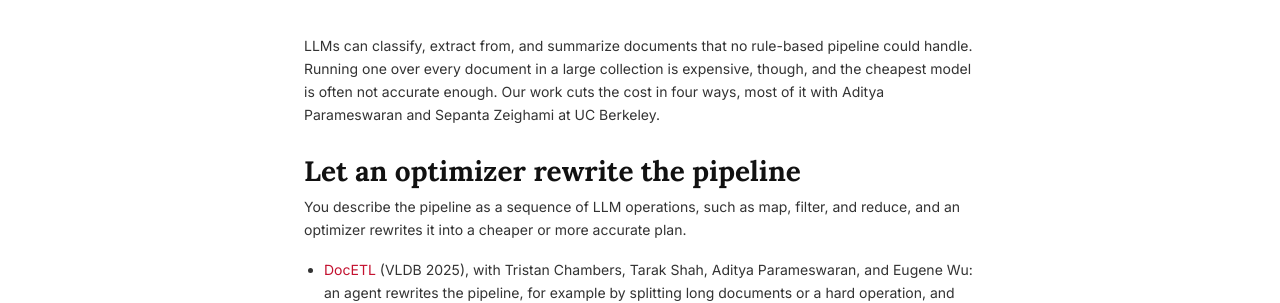
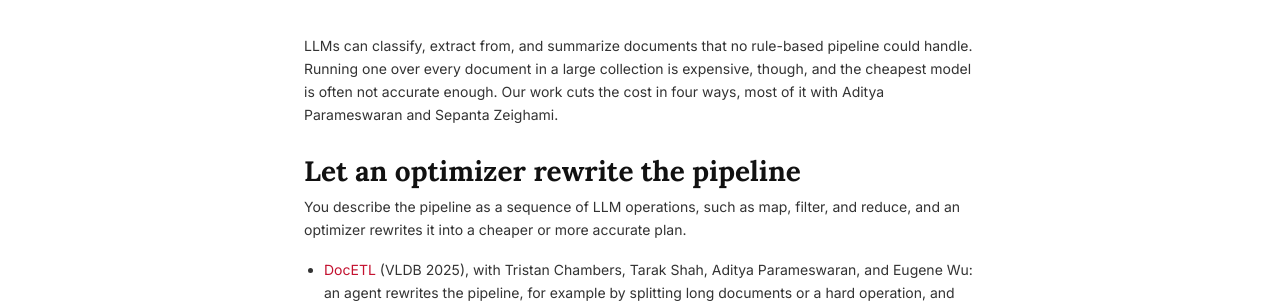
Before and after one commit to fsdatalab/fsdatalab.github.io, a Jekyll site: the page built from document-processing/index.md, in a window 1280 px wide and 900 px high. Shown: the part 219-522 px from the top of the window. Built offline with Jekyll 4.4.1, drawn with Linux system fonts in a browser that asks for light colours.

Commit message:
Drop an unverified affiliation from the document-processing guide
Co-Authored-By: Claude Opus 5.5 <noreply@anthropic.com>
Claude-Session: https://claude.ai/code/session_012G22YPAcBD8XyHb9BuJNdE

```diff
--- a/document-processing/index.md
+++ b/document-processing/index.md
@@ -13,7 +13,7 @@ LLMs can classify, extract from, and summarize documents that no rule-based
 pipeline could handle. Running one over every document in a large collection
 is expensive, though, and the cheapest model is often not accurate enough.
 Our work cuts the cost in four ways, most of it with Aditya Parameswaran and
-Sepanta Zeighami at UC Berkeley.
+Sepanta Zeighami.
 
 ## Let an optimizer rewrite the pipeline
 
```
